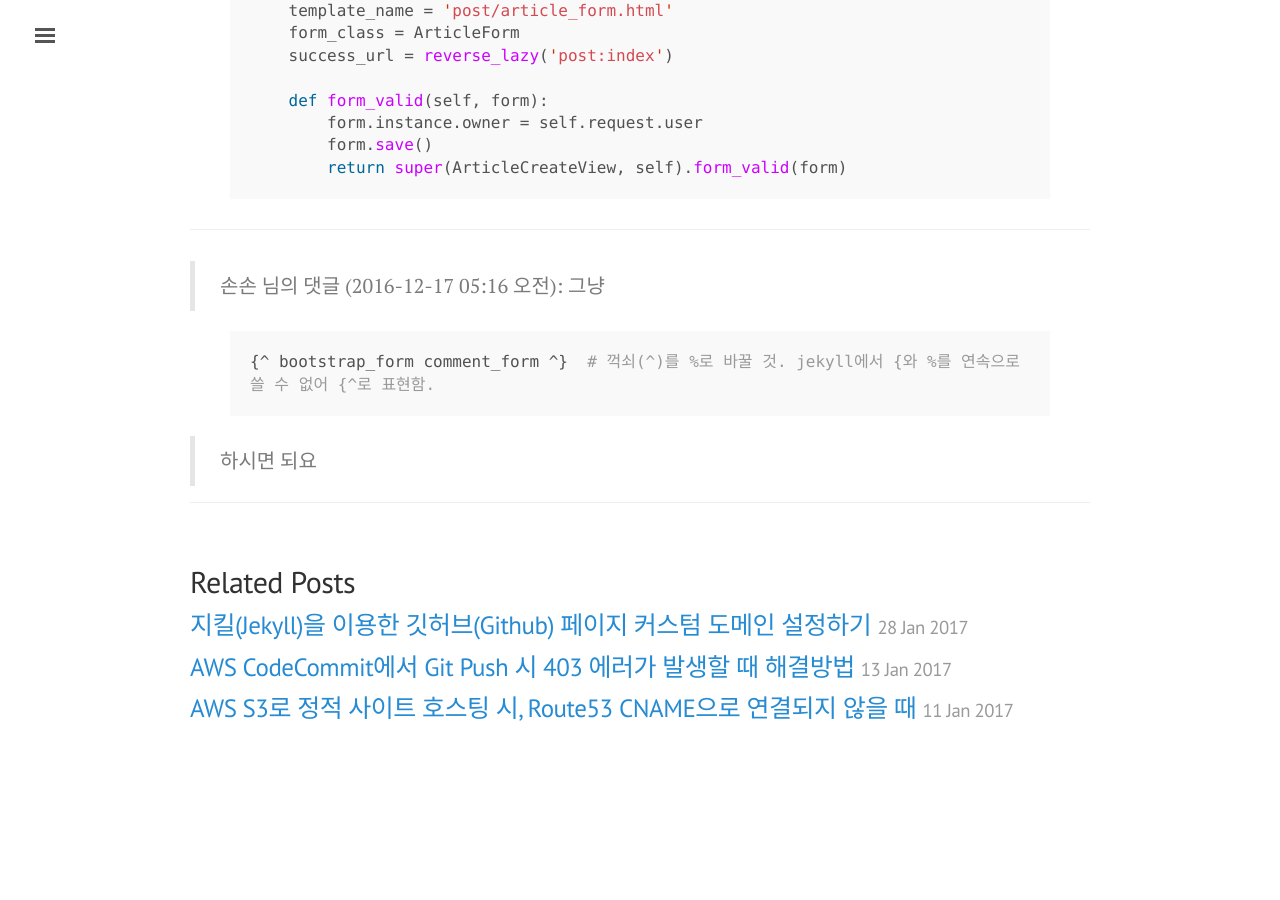
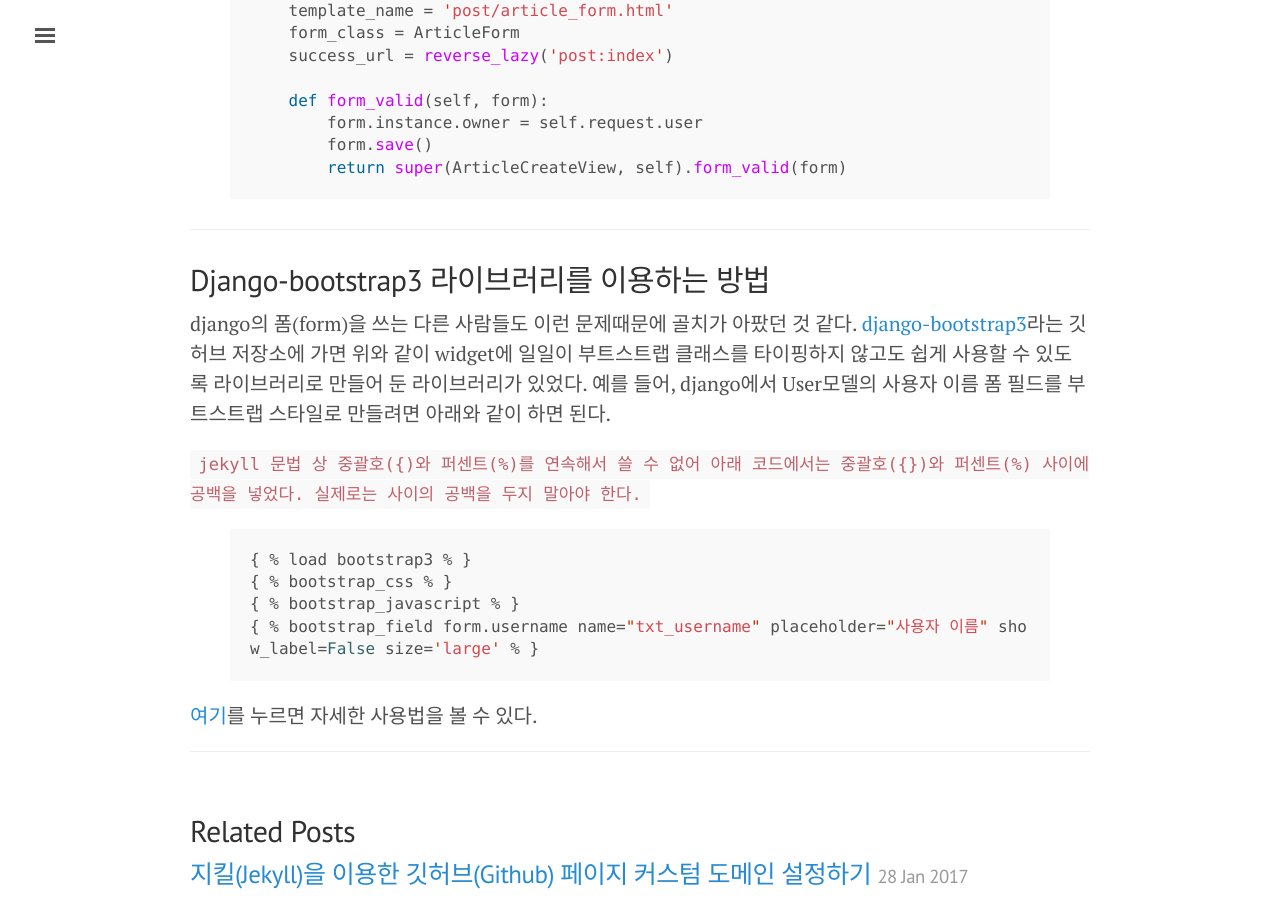
Before and after one commit to jwkcp/jwkcp.github.com, a Jekyll site: the page built from _posts/2016-11-25-applying-bootstrap-style-to-django-forms.md, in a window 1280 px wide and 900 px high, scrolled down 1529 px. Built offline with Jekyll 4.4.1, drawn with Linux system fonts in a browser that asks for light colours; comment, search, counter and statistics services are not loaded.

Commit message:
글 수정

```diff
--- a/_posts/2016-11-25-applying-bootstrap-style-to-django-forms.md
+++ b/_posts/2016-11-25-applying-bootstrap-style-to-django-forms.md
@@ -62,11 +62,17 @@ class ArticleCreateView(FormView):
 
 ---
 
->손손 님의 댓글 (2016-12-17 05:16 오전):
->그냥
+## Django-bootstrap3 라이브러리를 이용하는 방법
+
+django의 폼(form)을 쓰는 다른 사람들도 이런 문제때문에 골치가 아팠던 것 같다. [django-bootstrap3](https://github.com/dyve/django-bootstrap3 "django-bootstrap3")라는 깃허브 저장소에 가면 위와 같이 widget에 일일이 부트스트랩 클래스를 타이핑하지 않고도 쉽게 사용할 수 있도록 라이브러리로 만들어 둔 라이브러리가 있었다. 예를 들어, django에서 User모델의 사용자 이름 폼 필드를 부트스트랩 스타일로 만들려면 아래와 같이 하면 된다.
+
+`jekyll 문법 상 중괄호({)와 퍼센트(%)를 연속해서 쓸 수 없어 아래 코드에서는 중괄호({})와 퍼센트(%) 사이에 공백을 넣었다. 실제로는 사이의 공백을 두지 말아야 한다.`
 
 {% highlight python %}
-{^ bootstrap_form comment_form ^}  # 꺽쇠(^)를 %로 바꿀 것. jekyll에서 {와 %를 연속으로 쓸 수 없어 {^로 표현함.
+{ % load bootstrap3 % }
+{ % bootstrap_css % }
+{ % bootstrap_javascript % }
+{ % bootstrap_field form.username name="txt_username" placeholder="사용자 이름" show_label=False size='large' % }
 {% endhighlight %}
 
->하시면 되요
+[여기](http://django-bootstrap3.readthedocs.io/ "여기")를 누르면 자세한 사용법을 볼 수 있다.
```
